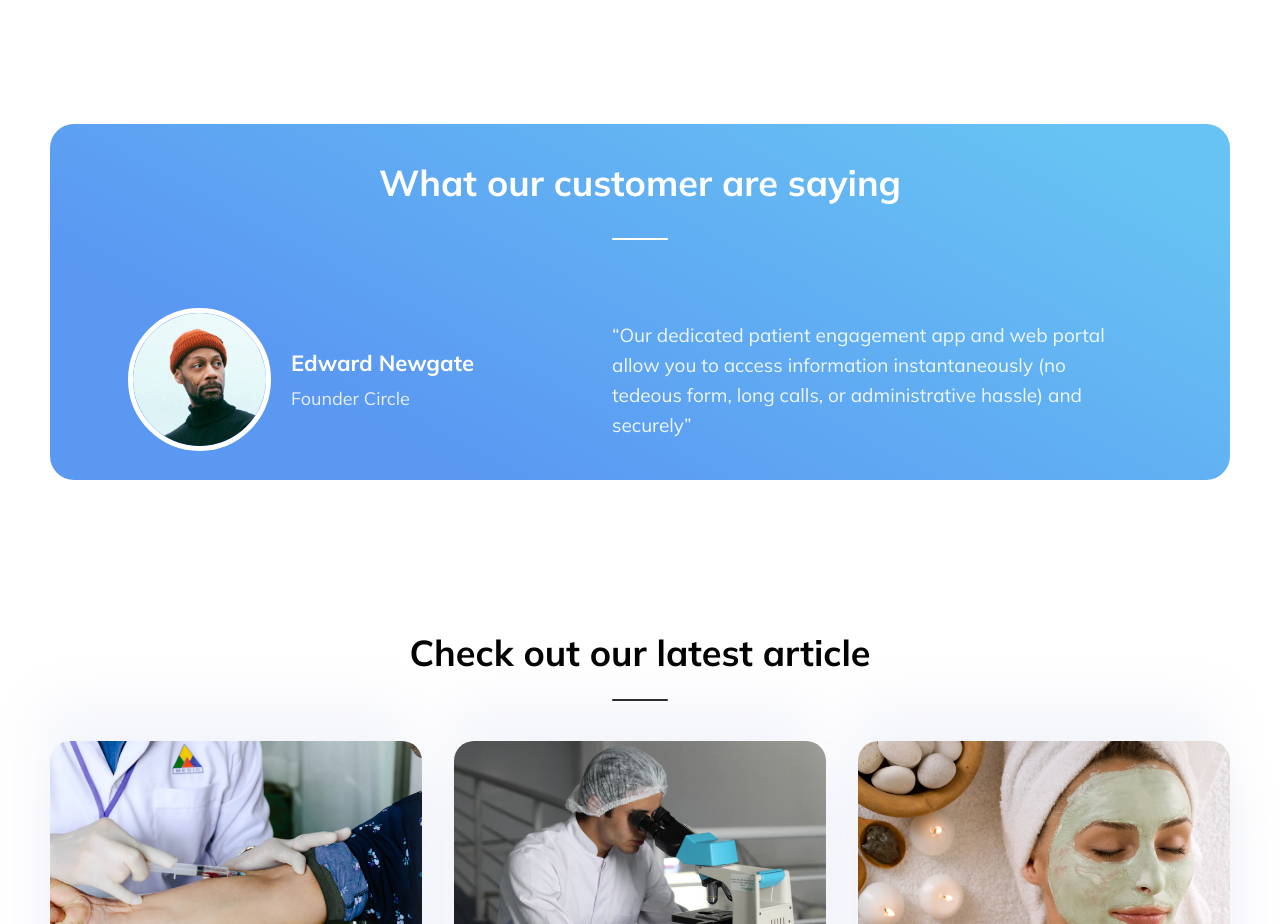
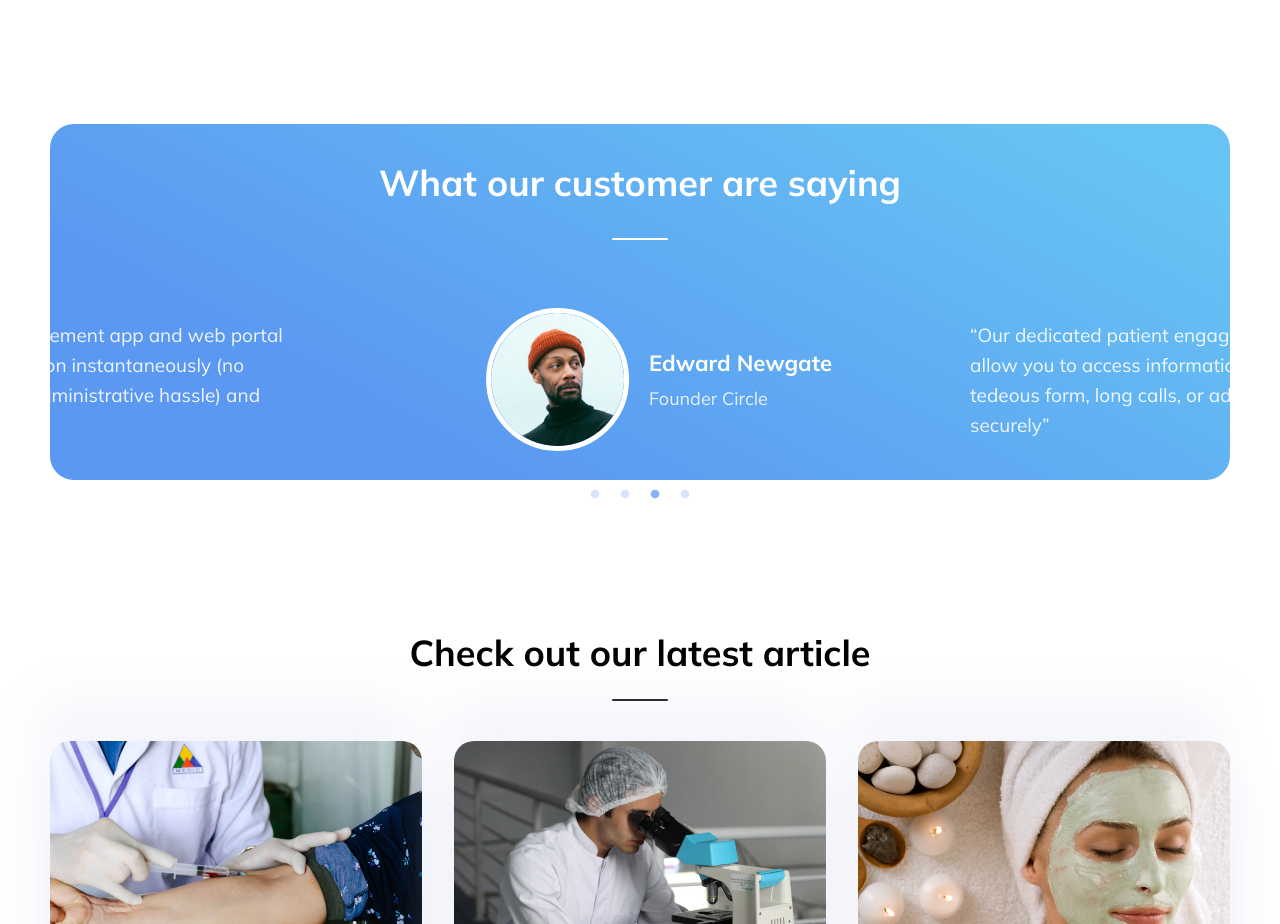
Before and after one commit to nikets40/trafalgar-landing-page, a React (Create React App) app: page / in a window 1280 px wide. Shown: the part 3100-4024 px from the top of the page. Built offline with nearby package versions, Linux system fonts and the light colour scheme.

Commit message:
slider added to testimonials

```diff
--- a/package.json
+++ b/package.json
@@ -9,6 +9,8 @@
     "react": "^17.0.2",
     "react-dom": "^17.0.2",
     "react-scripts": "4.0.3",
+    "react-slick": "^0.28.1",
+    "slick-carousel": "^1.8.1",
     "styled-components": "^5.3.1",
     "web-vitals": "^1.1.2"
   },
--- a/src/components/Testimonials.js
+++ b/src/components/Testimonials.js
@@ -1,12 +1,24 @@
 import React from "react";
 import styled from "styled-components";
+import Slider from "react-slick";
+import "slick-carousel/slick/slick.css";
+import "slick-carousel/slick/slick-theme.css";
 
 function Testimonials() {
-  return (
-    <Container>
-      <GradientBox>
-        <h3>What our customer are saying</h3>
-        <Divider />
+  let settings = {
+    dots: true,
+    infinite: true,
+    speed: 1000,
+    slidesToShow: 1,
+    slidesToScroll: 1,
+    autoplay: true,
+  };
+
+  var testimonials = [];
+
+  for (var i = 0; i < 4; i++) {
+    testimonials.push(
+      <div>
       <Testimonial>
         <UserData>
           <img alt="avatar" src="/images/user-image.png" />
@@ -22,6 +34,16 @@ function Testimonials() {
           administrative hassle) and securely”
         </Comment>
       </Testimonial>
+      </div>
+    );
+  }
+
+  return (
+    <Container>
+      <GradientBox>
+        <h3>What our customer are saying</h3>
+        <Divider />
+        <Carousel {...settings}>{testimonials}</Carousel>
       </GradientBox>
     </Container>
   );
@@ -29,10 +51,42 @@ function Testimonials() {
 
 export default Testimonials;
 
+const Carousel = styled(Slider)`
+  margin-top: 20px;
+
+  ul li button {
+    &:before {
+      font-size: 10px;
+      /* color: rgb(150 158 171); */
+      color: #5b9bf3;
+    }
+  }
+
+  li.slick-active button:before {
+    color: #5b9bf3;
+  }
+
+  .slick-arrow{
+    display: none;
+  }
+
+  .slick-list {
+    overflow: hidden;
+  }
+
+  button {
+    z-index: 1;
+  }
+`;
 const Container = styled.div`
   max-width: 1280px;
   margin: 150px auto;
   padding: 0 50px;
+
+  @media (max-width: 550px) {
+    margin: 150px 0;
+    padding: 0;
+  }
 `;
 
 const Divider = styled.div`
@@ -104,9 +158,8 @@ const Comment = styled.p`
   font-weight: 400;
   margin: 40px;
   max-width: 520px;
-  @media(max-width:768px){
+  @media (max-width: 768px) {
     margin: 20px 40px 40px;
     max-width: 100%;
   }
-
 `;
```
Also changed, not shown: 1 other file (tests, documents, lock files or other folders). Lines whose indentation alone changed are shown as unchanged.
